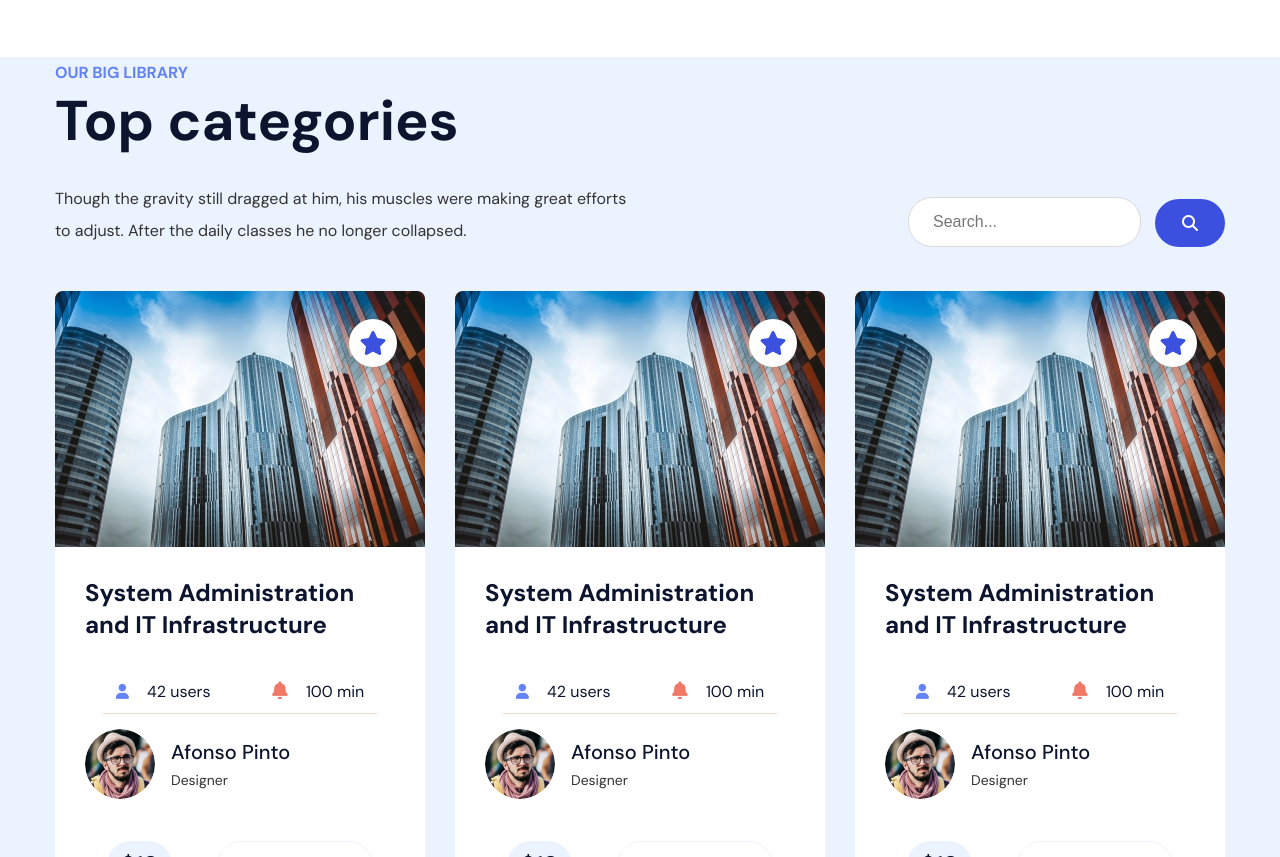
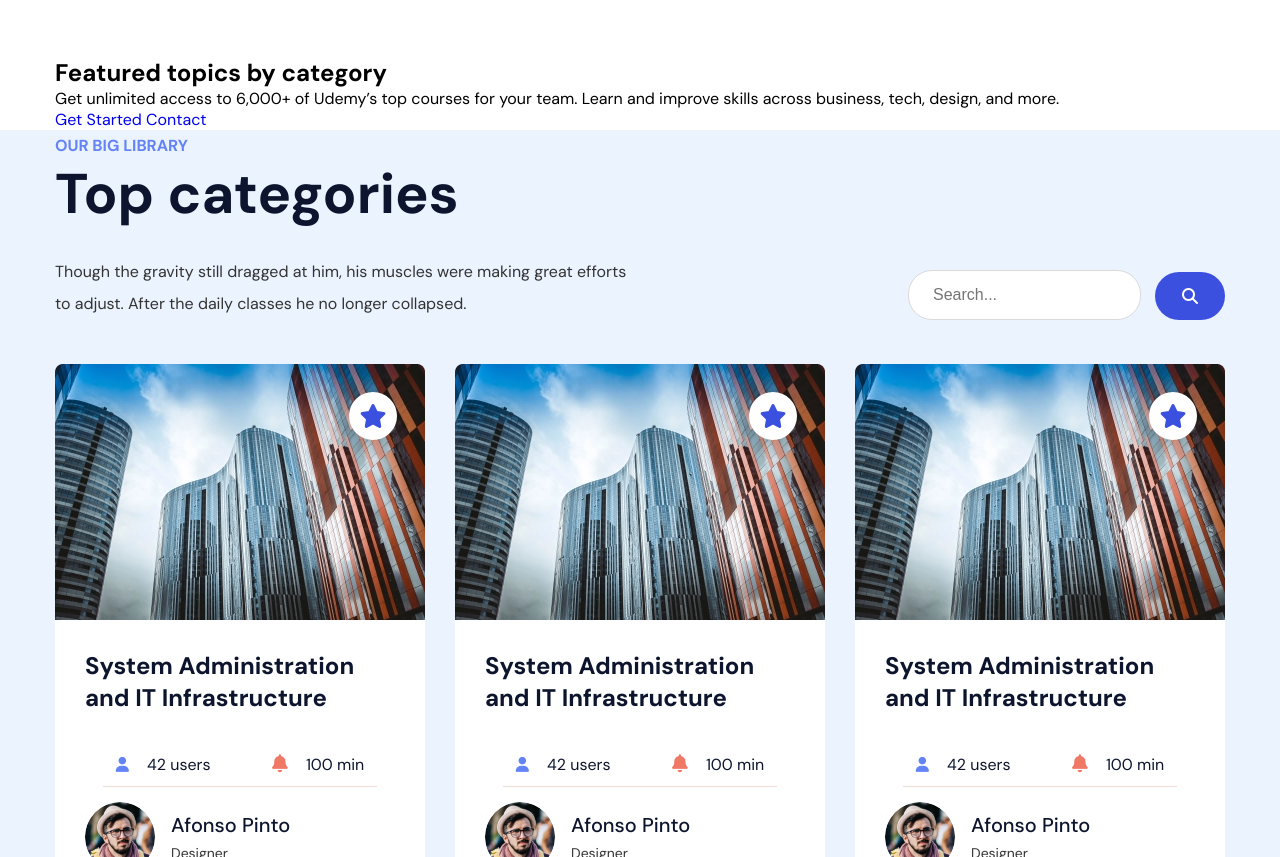
Before and after one commit to zihad-dev/edulab_clab, a plain HTML site: page index.html in a window 1280 px wide. Shown: the part 3238-4095 px from the top of the page. Drawn offline with Linux system fonts and the light colour scheme.

Commit message:
topic part html added

```diff
--- a/index.html
+++ b/index.html
@@ -305,6 +305,24 @@
       </div>
     </section>
     <!-- =====expand part ends here===== -->
+      <!-- =====topic part starts here===== -->
+    <section id="topic">
+      <div class="container">
+        <div class="topic_wrapper">
+          <h2>Featured topics by category</h2>
+          <p>
+            Get unlimited access to 6,000+ of Udemy’s top courses for your team.
+            Learn and improve skills across business, tech, design, and more.
+          </p>
+          <div class="topic_btn">
+            <a href="#">Get Started</a>
+            <a href="#">Contact</a>
+          </div>
+        </div>
+      </div>
+    </section>
+    <!-- =====topic part ends here===== -->
+
     <!-- =====libary part starts here===== -->
     <section id="libary">
       <div class="container">
```
